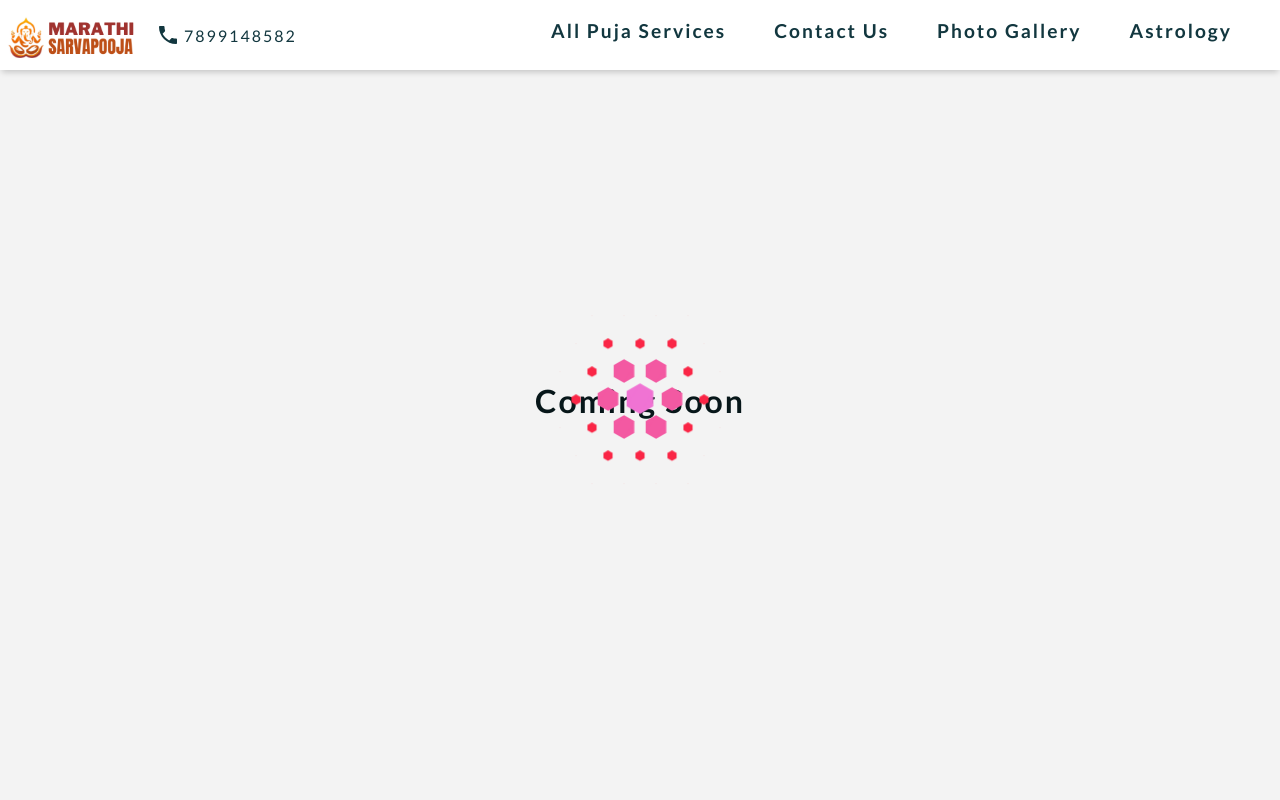
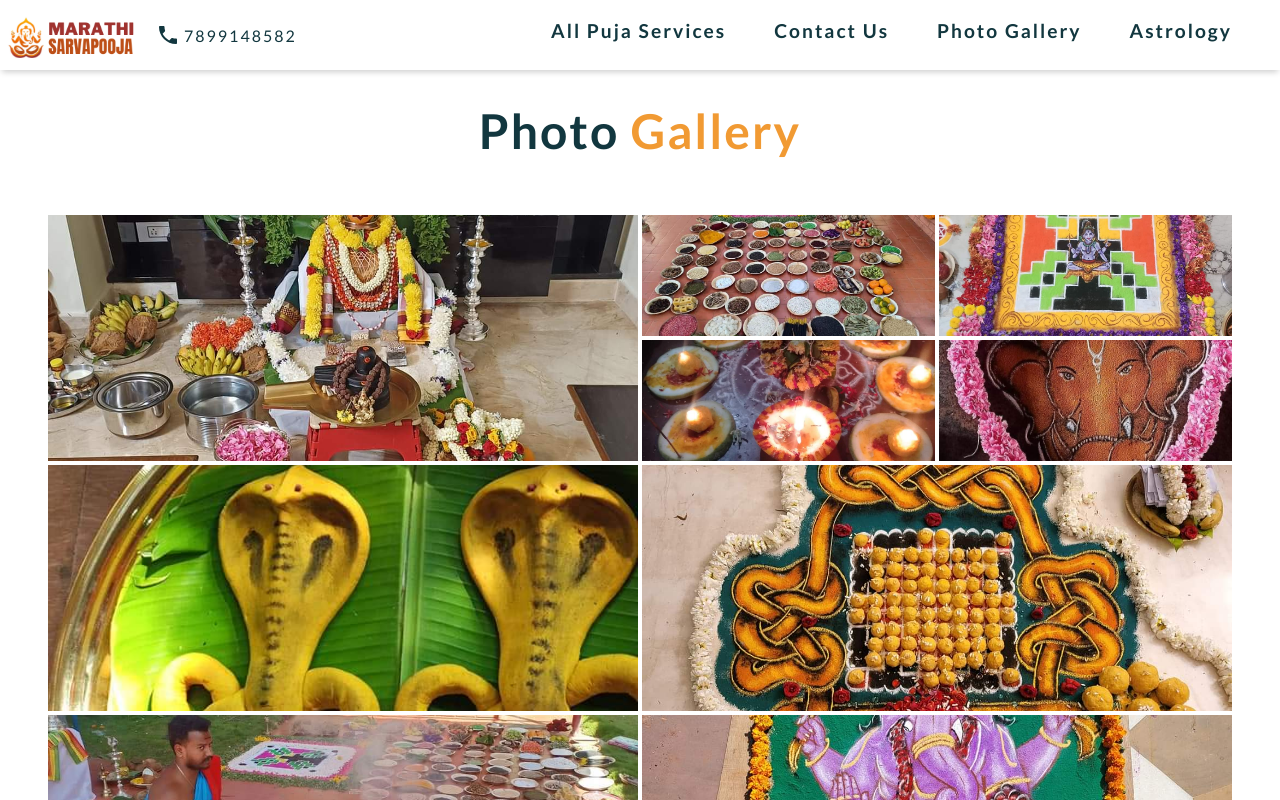
Before and after one commit to KulkarniShrinivas/Pandit-website, a React (Vite) app: page /photos in a window 1280 px wide. Shown: the top 800 px of the page. Built offline with nearby package versions, Linux system fonts and the light colour scheme.

Commit message:
Photo Gallery Updated

```diff
--- a/src/components/card-list/index.jsx
+++ b/src/components/card-list/index.jsx
@@ -12,11 +12,6 @@ const CardList = () => {
   function scrollToRight() {
     cardListRef.current.scrollLeft =
       cardListRef.current.scrollWidth - cardListRef.current.clientWidth - 100;
-
-    console.log(
-      cardListRef.current.scrollWidth,
-      cardListRef.current.clientWidth - 100
-    );
   }
 
   useEffect(() => {
--- /dev/null
+++ b/src/data/photo-gallery-data.js
@@ -0,0 +1,35 @@
+import img1 from "../assets/gallery/img1.jpg";
+import img2 from "../assets/gallery/img2.jpg";
+import img3 from "../assets/gallery/img3.jpg";
+import img4 from "../assets/gallery/img4.jpg";
+import img5 from "../assets/gallery/img5.jpg";
+import img6 from "../assets/gallery/img6.jpg";
+import img7 from "../assets/gallery/img7.jpg";
+import img8 from "../assets/gallery/img8.jpg";
+import img9 from "../assets/gallery/img9.jpg";
+import img10 from "../assets/gallery/img10.jpg";
+import img11 from "../assets/gallery/img11.jpg";
+import img12 from "../assets/gallery/img12.jpg";
+import img13 from "../assets/gallery/img13.jpg";
+import img15 from "../assets/gallery/img15.jpg";
+import img16 from "../assets/gallery/img16.jpg";
+import img17 from "../assets/gallery/img17.jpg";
+
+export const photoGalleryData = [
+  { img: img1, title: "", rows: 2, cols: 2 },
+  { img: img2, title: "", rows: 1, cols: 1 },
+  { img: img3, title: "", rows: 1, cols: 1 },
+  { img: img4, title: "", rows: 1, cols: 1 },
+  { img: img5, title: "", rows: 1, cols: 1 },
+  { img: img6, title: "", rows: 2, cols: 2 },
+  { img: img7, title: "", rows: 2, cols: 2 },
+  { img: img8, title: "", rows: 2, cols: 2 },
+  { img: img9, title: "", rows: 2, cols: 2 },
+  { img: img10, title: "", rows: 2, cols: 2 },
+  { img: img11, title: "", rows: 2, cols: 2 },
+  { img: img12, title: "", rows: 2, cols: 2 },
+  { img: img13, title: "", rows: 2, cols: 2 },
+  { img: img15, title: "", rows: 2, cols: 2 },
+  { img: img16, title: "", rows: 2, cols: 1 },
+  { img: img17, title: "", rows: 2, cols: 1 },
+];
--- a/src/pages/all-pujas/all-services.jsx
+++ b/src/pages/all-pujas/all-services.jsx
@@ -27,6 +27,10 @@ const AllPujaServices = () => {
       servicesData.filter((service) => service.category === parseInt(id))
     );
   }, [id]);
+
+  useEffect(() => {
+    window.scrollTo({ top: 0 });
+  }, []);
 
   return (
     <div className="all-puja-services">
--- a/src/pages/photo-gallery/index.jsx
+++ b/src/pages/photo-gallery/index.jsx
@@ -1,7 +1,83 @@
+import {
+  Dialog,
+  DialogContent,
+  DialogTitle,
+  Grid,
+  ImageList,
+  ImageListItem,
+} from "@mui/material";
 import ComingSoon from "../../components/coming-soon/comingSoon";
+import { photoGalleryData } from "../../data/photo-gallery-data";
+import "./photoGallery.scss";
+import { useState } from "react";
 
 const PhotoGallery = () => {
-  return <ComingSoon />;
+  const [dialogOpen, setDialogOpen] = useState({
+    state: false,
+    img: null,
+    title: "",
+  });
+
+  const handleImgClick = (src, title) => {
+    console.log("img clicked");
+    setDialogOpen({
+      img: src,
+      state: true,
+      title,
+    });
+  };
+
+  function srcset(image, size, rows = 1, cols = 1) {
+    return {
+      src: `${image}?w=${size * cols}&h=${size * rows}&fit=crop&auto=format`,
+      srcSet: `${image}?w=${size * cols}&h=${
+        size * rows
+      }&fit=crop&auto=format&dpr=2 2x`,
+    };
+  }
+
+  return (
+    <main className="Photo-Gallery">
+      <h1 className="heading">
+        Photo <span>Gallery</span>
+      </h1>
+      <ImageList
+        sx={{
+          maxWidth: 1200,
+          maxHeight: 1200,
+          width: "100%",
+          padding: "0.5rem",
+        }}
+        variant="quilted"
+        cols={4}
+        rowHeight={121}
+      >
+        {photoGalleryData.map((item) => (
+          <ImageListItem
+            key={item.img}
+            cols={item.cols || 1}
+            rows={item.rows || 1}
+          >
+            <img
+              {...srcset(item.img, 121, item.rows, item.cols)}
+              alt={item.title}
+              loading="lazy"
+              onClick={() => handleImgClick(item.img, item.title)}
+            />
+          </ImageListItem>
+        ))}
+      </ImageList>
+      <Dialog
+        open={dialogOpen.state}
+        onClose={() => setDialogOpen({ img: null, state: false, title: "" })}
+      >
+        <DialogTitle></DialogTitle>
+        <DialogContent>
+          <img src={dialogOpen.img} alt={dialogOpen.title} />
+        </DialogContent>
+      </Dialog>
+    </main>
+  );
 };
 
 export default PhotoGallery;
--- /dev/null
+++ b/src/pages/photo-gallery/photoGallery.scss
@@ -0,0 +1,17 @@
+.Photo-Gallery {
+  min-height: 100vh;
+  padding-top: 70px;
+  display: flex;
+  flex-direction: column;
+  justify-content: center;
+  align-items: center;
+  background-color: white;
+  .heading {
+    font-size: 3rem;
+    color: var(--primary-color);
+
+    span {
+      color: var(--secondary-color);
+    }
+  }
+}
--- a/src/pages/puja-page/pujaPage.jsx
+++ b/src/pages/puja-page/pujaPage.jsx
@@ -1,6 +1,6 @@
 import { useParams } from "react-router-dom";
 import "./pujaPage.scss";
-import { useEffect, useState } from "react";
+import { useEffect, useRef, useState } from "react";
 import { servicesData } from "../../data/all-services-data";
 import CustomButton from "../../components/custom-button";
 import { Box } from "@mui/material";
@@ -10,16 +10,28 @@ import { whatsappData } from "../../utils/whatsapp";
 const PujaPage = () => {
   const [pujaData, setPujaData] = useState(null);
   const { id } = useParams();
+  const pujaRef = useRef(null);
 
   useEffect(() => {
     const puja_data = servicesData.find((data) => data.id === parseInt(id));
     setPujaData(puja_data);
   }, [id]);
 
+  useEffect(() => {
+    if (pujaRef.current) {
+      console.log(pujaRef);
+      pujaRef.current.scrollTo({
+        top: 0,
+        left: 0,
+        behavior: "smooth", // This creates a smooth scrolling effect
+      });
+    }
+  }, []);
+
   return (
     <>
       {pujaData && (
-        <main className="puja-details-card">
+        <main ref={pujaRef} className="puja-details-card">
           <div className="puja-image">
             <Tilt>
               <Box
```
Also changed, not shown: src/assets/gallery/img1.jpg (renamed from src/assets/gallery/img1.JPG).
